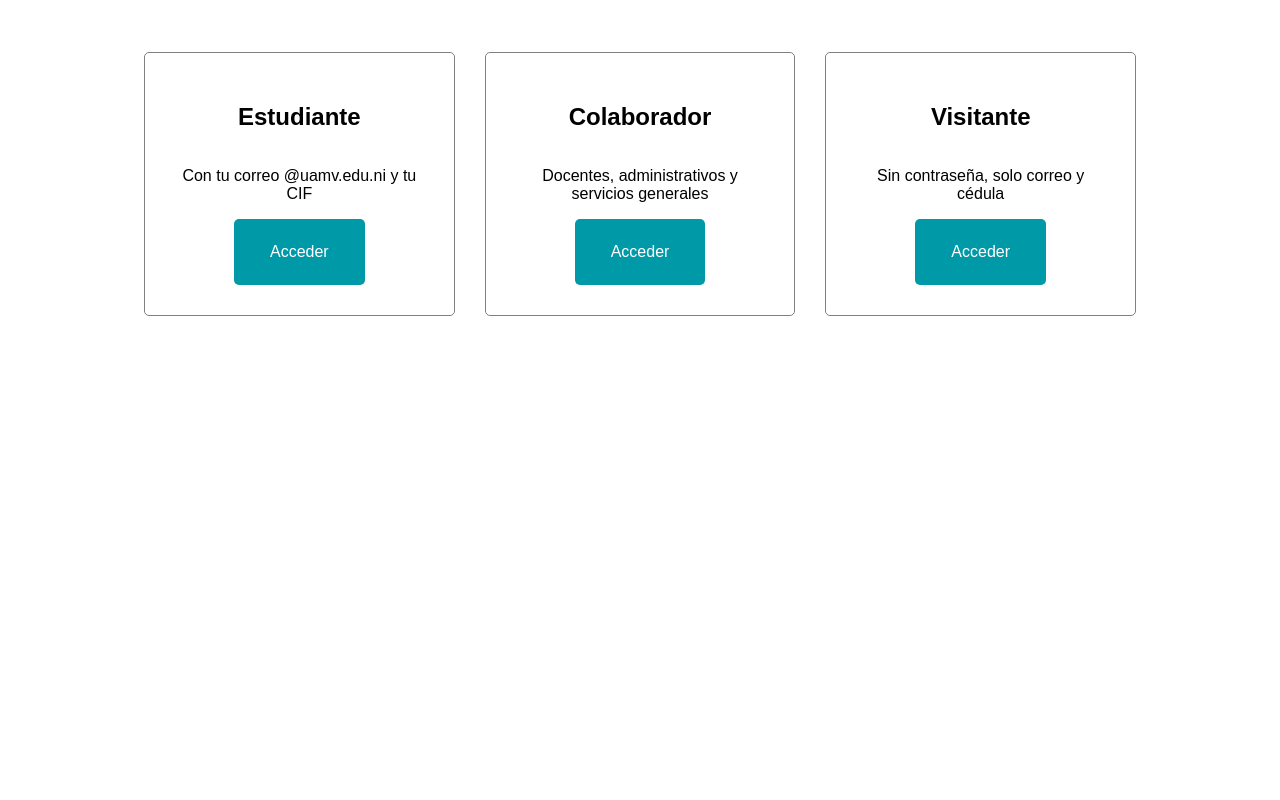
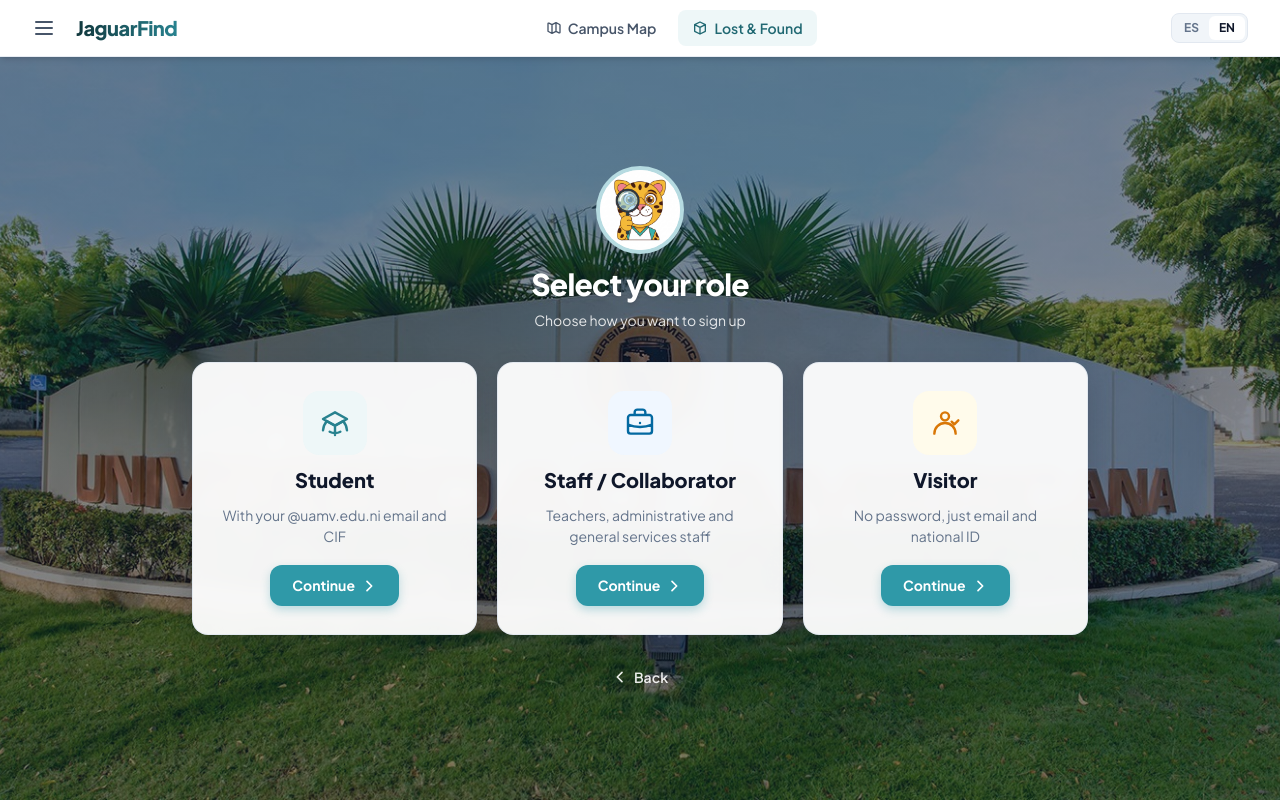
Before and after one commit to camijavi/python_flask_jaguar_find, a Flask app: page /auth/options in a window 1280 px wide. Run offline with Flask 3, Linux system fonts and the light colour scheme; some libraries are stand-ins or nearby versions.

Commit message:
update user options screen with dynamic auth modes and styling

```diff
--- a/frontend/screens/auth/logInScreen.html
+++ b/frontend/screens/auth/logInScreen.html
@@ -18,9 +18,9 @@
 
         <div class="w-full flex flex-col gap-3">
             <a class="btn w-full text-center px-4 py-2.5 rounded-xl text-sm font-bold text-white bg-brand-500 hover:bg-brand-600 shadow-md shadow-brand-500/30 active:scale-95 transition-all"
-               href="/auth/options">{{ 'Registrarse' if current_language == 'spa' else 'Sign up' }}</a>
+               href="/auth/options?mode=signup">{{ 'Registrarse' if current_language == 'spa' else 'Sign up' }}</a>
             <a class="btn w-full text-center px-4 py-2.5 rounded-xl text-sm font-bold text-ocean-700 bg-ocean-50 hover:bg-ocean-100 border border-ocean-200 active:scale-95 transition-all"
-               href="/auth/signin">{{ 'Iniciar sesión' if current_language == 'spa' else 'Sign in' }}</a>
+               href="/auth/options?mode=signin">{{ 'Iniciar sesión' if current_language == 'spa' else 'Sign in' }}</a>
         </div>
     </div>
 </section>
--- a/frontend/screens/auth/userOptions.html
+++ b/frontend/screens/auth/userOptions.html
@@ -1,32 +1,70 @@
-<!DOCTYPE html>
-<html lang="es">
-<head>
-    <meta charset="UTF-8">
-    <meta name="viewport" content="width=device-width, initial-scale=1.0">
-    <link rel = "stylesheet" href="../../static/css/screens/auth/userOptions.css"/>
-    <title>user options</title>
-</head>
-<body>
-    <section class="user_options">
-    <div class="student">
-        <h1>Estudiante</h1>
-        <p>Con tu correo @uamv.edu.ni y tu CIF</p>
-        <a class="btn" href="/auth/signup?rol=estudiante">Acceder</a>
+{% extends "screens/base.html" %}
+
+{% set es = current_language == 'spa' %}
+{% set mode = request.args.get('mode', 'signup') %}
+{% set target = '/auth/signin' if mode == 'signin' else '/auth/signup' %}
+
+{% block title %}{{ 'Selecciona tu rol' if es else 'Select your role' }} · JaguarFind{% endblock %}
+
+{% block head %}
+<link rel="stylesheet" href="{{ url_for('static', filename='css/screens/auth/userOptions.css') }}">
+{% endblock %}
+
+{% block content %}
+<section class="auth-hero flex-1 flex flex-col items-center justify-center px-4 py-10 gap-8">
+
+    <div class="text-center text-white max-w-xl">
+        <img src="{{ url_for('static', filename='img/jaguarLogo.jpg') }}" alt="Jaguar Find"
+             class="w-20 h-20 mx-auto mb-4 object-contain rounded-full bg-white ring-4 ring-brand-200 shadow-lg">
+        <h1 class="text-3xl font-extrabold tracking-tight drop-shadow">{{ 'Selecciona tu rol' if es else 'Select your role' }}</h1>
+        <p class="mt-2 text-sm text-white/85">
+            {% if mode == 'signin' %}{{ 'Elige cómo quieres iniciar sesión' if es else 'Choose how you want to sign in' }}
+            {% else %}{{ 'Elige cómo quieres registrarte' if es else 'Choose how you want to sign up' }}{% endif %}
+        </p>
     </div>
 
-    <div class="collaborator">
-        <h1>Colaborador</h1>
-        <p>Docentes, administrativos y servicios generales</p>
-        <a class="btn" href="/auth/signup?rol=colaborador">Acceder</a>
+    <div class="user_options w-full max-w-4xl grid gap-5 md:grid-cols-3">
+
+        <!-- Student -->
+        <a href="{{ target }}?rol=estudiante" class="role-card group">
+            <span class="role-icon bg-brand-50 text-brand-600 group-hover:bg-brand-500 group-hover:text-white">
+                <svg class="w-8 h-8" fill="none" stroke="currentColor" viewBox="0 0 24 24"><path stroke-linecap="round" stroke-linejoin="round" stroke-width="1.8" d="M12 14l9-5-9-5-9 5 9 5z"/><path stroke-linecap="round" stroke-linejoin="round" stroke-width="1.8" d="M12 14l6.16-3.422A12.08 12.08 0 0121 17.5M12 14L5.84 10.578A12.08 12.08 0 003 17.5M12 14v7m-4-2.5c1.2.7 2.5 1 4 1s2.8-.3 4-1"/></svg>
+            </span>
+            <h2>{{ 'Estudiante' if es else 'Student' }}</h2>
+            <p>{{ 'Con tu correo @uamv.edu.ni y tu CIF' if es else 'With your @uamv.edu.ni email and CIF' }}</p>
+            <span class="role-cta">{{ 'Acceder' if es else 'Continue' }}
+                <svg class="w-4 h-4" fill="none" stroke="currentColor" viewBox="0 0 24 24"><path stroke-linecap="round" stroke-linejoin="round" stroke-width="2.5" d="M9 5l7 7-7 7"/></svg>
+            </span>
+        </a>
+
+        <!-- Collaborator -->
+        <a href="{{ target }}?rol=colaborador" class="role-card group">
+            <span class="role-icon bg-ocean-50 text-ocean-600 group-hover:bg-ocean-600 group-hover:text-white">
+                <svg class="w-8 h-8" fill="none" stroke="currentColor" viewBox="0 0 24 24"><path stroke-linecap="round" stroke-linejoin="round" stroke-width="1.8" d="M21 13.255A23.931 23.931 0 0112 15c-3.183 0-6.22-.62-9-1.745M16 6V4a2 2 0 00-2-2h-4a2 2 0 00-2 2v2m4 6h.01M5 20h14a2 2 0 002-2V8a2 2 0 00-2-2H5a2 2 0 00-2 2v10a2 2 0 002 2z"/></svg>
+            </span>
+            <h2>{{ 'Colaborador' if es else 'Staff / Collaborator' }}</h2>
+            <p>{{ 'Docentes, administrativos y servicios generales' if es else 'Teachers, administrative and general services staff' }}</p>
+            <span class="role-cta">{{ 'Acceder' if es else 'Continue' }}
+                <svg class="w-4 h-4" fill="none" stroke="currentColor" viewBox="0 0 24 24"><path stroke-linecap="round" stroke-linejoin="round" stroke-width="2.5" d="M9 5l7 7-7 7"/></svg>
+            </span>
+        </a>
+
+        <!-- Visitor -->
+        <a href="{{ target }}?rol=visitante" class="role-card group">
+            <span class="role-icon bg-amber-50 text-jaguar-amber group-hover:bg-jaguar-gold group-hover:text-white">
+                <svg class="w-8 h-8" fill="none" stroke="currentColor" viewBox="0 0 24 24"><path stroke-linecap="round" stroke-linejoin="round" stroke-width="1.8" d="M15 7a3 3 0 11-6 0 3 3 0 016 0zM4 20a8 8 0 0116 0M17 11l2 2 3-3"/></svg>
+            </span>
+            <h2>{{ 'Visitante' if es else 'Visitor' }}</h2>
+            <p>{{ 'Sin contraseña, solo correo y cédula' if es else 'No password, just email and national ID' }}</p>
+            <span class="role-cta">{{ 'Acceder' if es else 'Continue' }}
+                <svg class="w-4 h-4" fill="none" stroke="currentColor" viewBox="0 0 24 24"><path stroke-linecap="round" stroke-linejoin="round" stroke-width="2.5" d="M9 5l7 7-7 7"/></svg>
+            </span>
+        </a>
     </div>
 
-    <div class="visitor">
-        <h1>Visitante</h1>
-        <p>Sin contraseña, solo correo y cédula</p>
-        <a class="btn" href="/auth/signup?rol=visitante">Acceder</a>
-    </div>
+    <a href="/auth" class="inline-flex items-center gap-1.5 text-sm font-semibold text-white/90 hover:text-white">
+        <svg class="w-4 h-4" fill="none" stroke="currentColor" viewBox="0 0 24 24"><path stroke-linecap="round" stroke-linejoin="round" stroke-width="2.5" d="M15 19l-7-7 7-7"/></svg>
+        {{ 'Volver' if es else 'Back' }}
+    </a>
 </section>
-
-
-</body>
-</html>
+{% endblock %}
--- a/frontend/static/css/screens/auth/userOptions.css
+++ b/frontend/static/css/screens/auth/userOptions.css
@@ -1,57 +1,48 @@
-body{
-    font-family: Arial;
+.auth-hero {
+    background-image:
+        linear-gradient(rgba(15, 23, 42, 0.5), rgba(15, 23, 42, 0.5)),
+        url("/static/img/UAM.jpeg");
+    background-size: cover;
+    background-position: center;
 }
 
-.user_options {
+.role-card {
     display: flex;
-    gap: 30px;
-    width: 90%;
-    max-width: 1000px;
-    margin: 50px auto;
-    padding: 2px 4px;
-    box-sizing: border-box;
+    flex-direction: column;
+    align-items: center;
+    text-align: center;
+    gap: 10px;
+    padding: 28px 24px;
+    background: rgba(255, 255, 255, 0.95);
+    backdrop-filter: blur(8px);
+    border: 1px solid rgba(226, 232, 240, 0.9);
+    border-radius: 1rem;
+    box-shadow: 0 10px 25px rgba(15, 23, 42, 0.18);
+    text-decoration: none;
+    transition: transform 0.2s ease, box-shadow 0.2s ease;
+}
+.role-card:hover {
+    transform: translateY(-4px);
+    box-shadow: 0 16px 32px rgba(15, 23, 42, 0.28);
+}
+.role-card h2 { font-size: 1.25rem; font-weight: 800; color: #0f172a; }
+.role-card p  { font-size: 0.875rem; color: #64748b; flex: 1; }
+
+.role-icon {
+    width: 64px; height: 64px;
+    display: flex; align-items: center; justify-content: center;
+    border-radius: 1rem;
+    transition: background-color 0.2s, color 0.2s;
 }
 
-.student,
-.collaborator,
-.visitor {
-    text-align: center;
-    display: flex;
-    flex-direction: column;
-    flex: 1;
-    padding: 30px;
-    background-color: white;
-    border: 1px solid gray;
-    border-radius: 5px;
-    transition: transform 0.2s ease;
+.role-cta {
+    margin-top: 8px;
+    display: inline-flex; align-items: center; gap: 6px;
+    padding: 10px 22px;
+    border-radius: 0.75rem;
+    font-size: 0.875rem; font-weight: 700;
+    color: #fff; background: #2f99a8;
+    box-shadow: 0 4px 10px rgba(47, 153, 168, 0.3);
+    transition: background-color 0.2s;
 }
-
-.btn {
-    text-decoration: none;
-    margin-top: auto;
-    align-self: center;
-    padding: 24px 36px;
-    font-size: 16px;
-    cursor: pointer;
-    color: white;
-    background-color: #0099A8;
-    border: none;
-    border-radius: 5px;
-}
-
-
-.user_options .btn:hover {
-    background-color: #007a86;
-}
-
-.student:hover {
-    transform: scale(1.05);
-}
-
-.collaborator:hover {
-    transform: scale(1.05);
-}
-
-.visitor:hover {
-    transform: scale(1.05);
-}
+.role-card:hover .role-cta { background: #28828f; }
```
